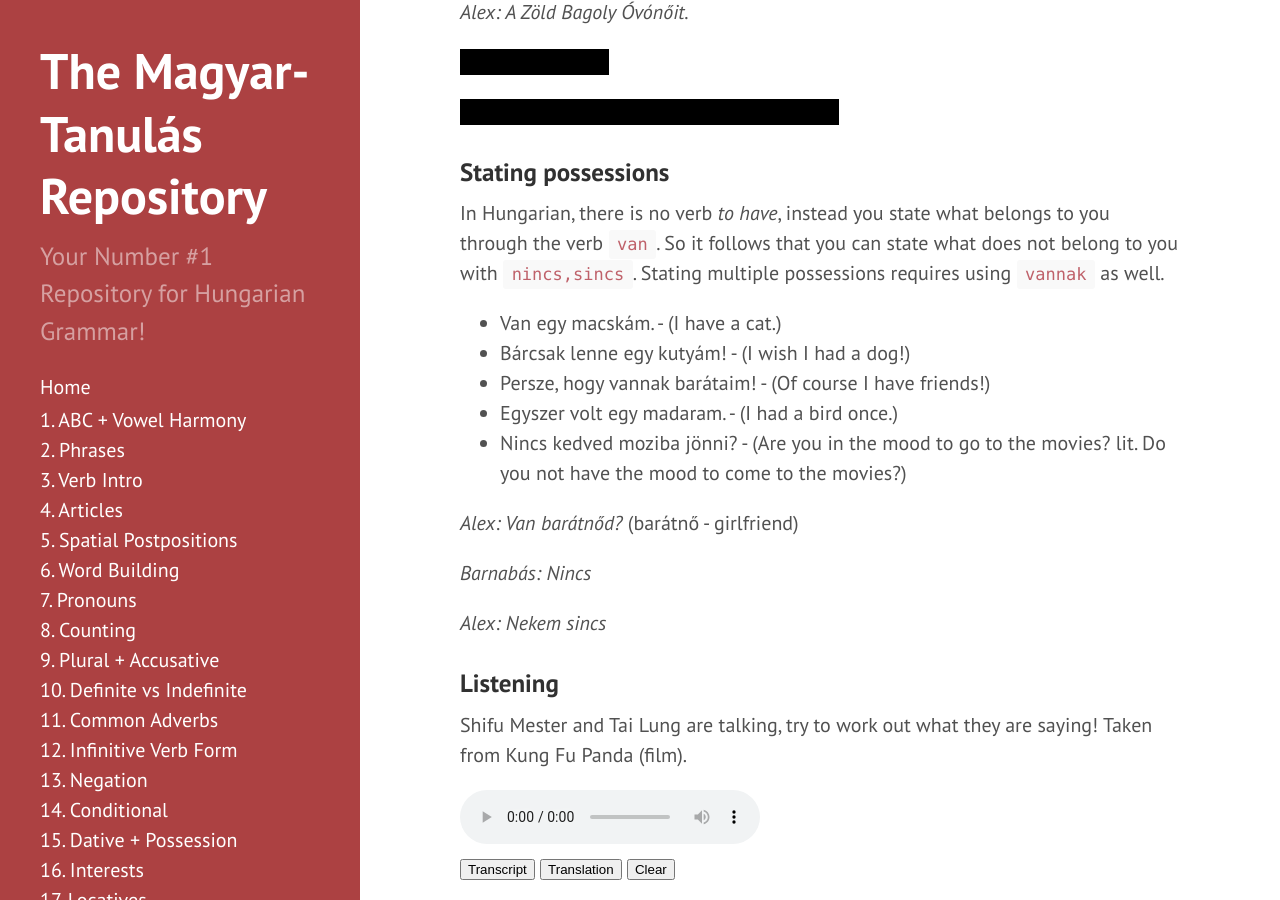
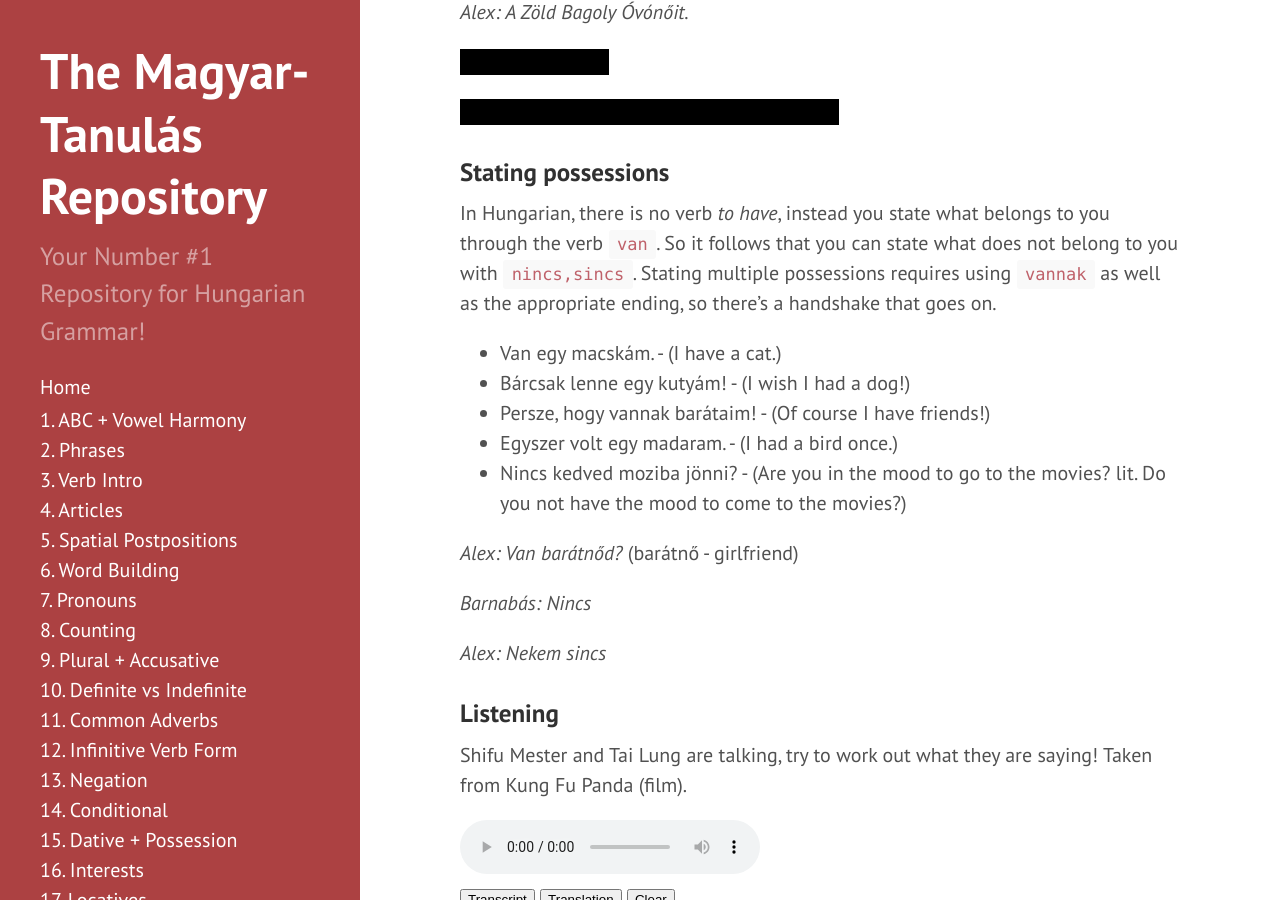
Before and after one commit to Magyartanulas/magyartanulas.github.io, a Jekyll site: the page built from dative_possession.md, in a window 1280 px wide and 900 px high, scrolled down 4349 px. Built offline with Jekyll 4.4.1, drawn with Linux system fonts in a browser that asks for light colours; comment, search, counter and statistics services are not loaded.

Commit message:
Update dative_possession.md

```diff
--- a/dative_possession.md
+++ b/dative_possession.md
@@ -116,7 +116,7 @@
 
 ### Stating possessions
 
-In Hungarian, there is no verb *to have*, instead you state what belongs to you through the verb `van`. So it follows that you can state what does not belong to you with `nincs,sincs`. Stating multiple possessions requires using `vannak` as well.
+In Hungarian, there is no verb *to have*, instead you state what belongs to you through the verb `van`. So it follows that you can state what does not belong to you with `nincs,sincs`. Stating multiple possessions requires using `vannak` as well as the appropriate ending, so there's a handshake that goes on.
 
 * Van egy macskám. - (I have a cat.)
 * Bárcsak lenne egy kutyám! - (I wish I had a dog!)
```
